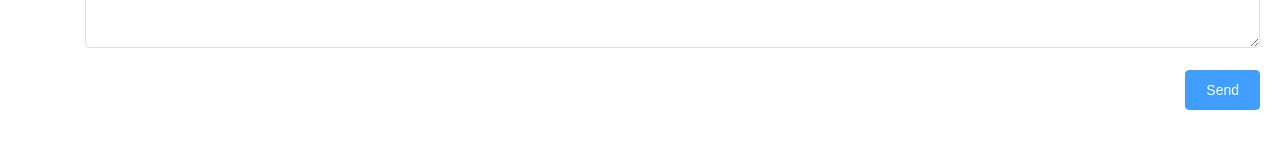
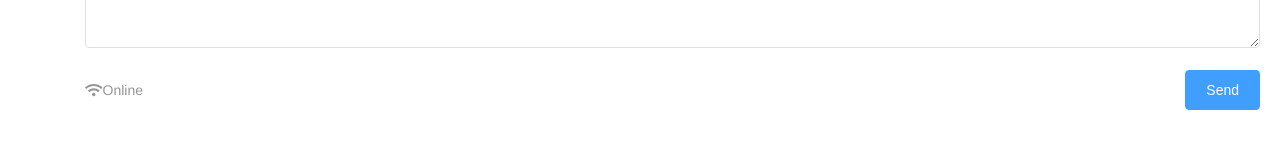
Before and after one commit to willtpwise/tech-front, a Vue app: page / in a window 1280 px wide. Shown: the part 523-672 px from the top of the page. Built offline with nearby package versions, Linux system fonts and the light colour scheme.

Commit message:
Added the online status component

```diff
--- a/src/components/AppForm.vue
+++ b/src/components/AppForm.vue
@@ -21,8 +21,13 @@
       <el-input name="Message" type="textarea" :rows="13" v-model="message.body" />
     </el-form-item>
 
-    <div class="submit">
-      <submit @click.native="requestSend($event)" :sending="attempt > 0" />
+    <div class="actions">
+      <div class="actions-online">
+        <online-status />
+      </div>
+      <div class="actions-submit">
+        <submit @click.native="requestSend($event)" :sending="attempt > 0" />
+      </div>
     </div>
 
   </el-form>
@@ -31,6 +36,7 @@
 <script>
 import Submit from './Submit'
 import AddressField from './AddressField'
+import OnlineStatus from './OnlineStatus'
 
 import { mapState } from 'vuex'
 
@@ -48,7 +54,8 @@ export default {
 
   components: {
     Submit,
-    AddressField
+    AddressField,
+    OnlineStatus
   },
 
   methods: {
@@ -131,9 +138,25 @@ export default {
 }
 </script>
 
-<style lang="css">
-.submit {
-  text-align: right;
+<style lang="scss">
+.actions {
+  display: table;
+  width: 100%;
+
+  .actions-online,
+  .actions-submit {
+    display: table-cell;
+    vertical-align: middle;
+  }
+
+  .actions-online {
+    text-align: left;
+    padding-left: 65px;
+  }
+
+  .actions-submit {
+    text-align: right;
+  }
 }
 
 .el-form-item {
--- /dev/null
+++ b/src/components/OnlineStatus.vue
@@ -0,0 +1,38 @@
+<template lang="html">
+  <div class="online-status" :class="{online : status}">
+    <i class="fas fa-wifi"></i>
+    <span v-if='status'>Online</span>
+    <span v-else>Offline</span>
+  </div>
+</template>
+
+<script>
+export default {
+
+  data () {
+    return {
+      status: true
+    }
+  },
+
+  mounted () {
+    window.addEventListener('online', () => {
+      this.status = true
+    })
+
+    window.addEventListener('offline', () => {
+      this.status = false
+    })
+  }
+}
+</script>
+
+<style lang="scss">
+.online-status {
+  font-size: 14px;
+
+  &.online {
+    color: #969696
+  }
+}
+</style>
```
